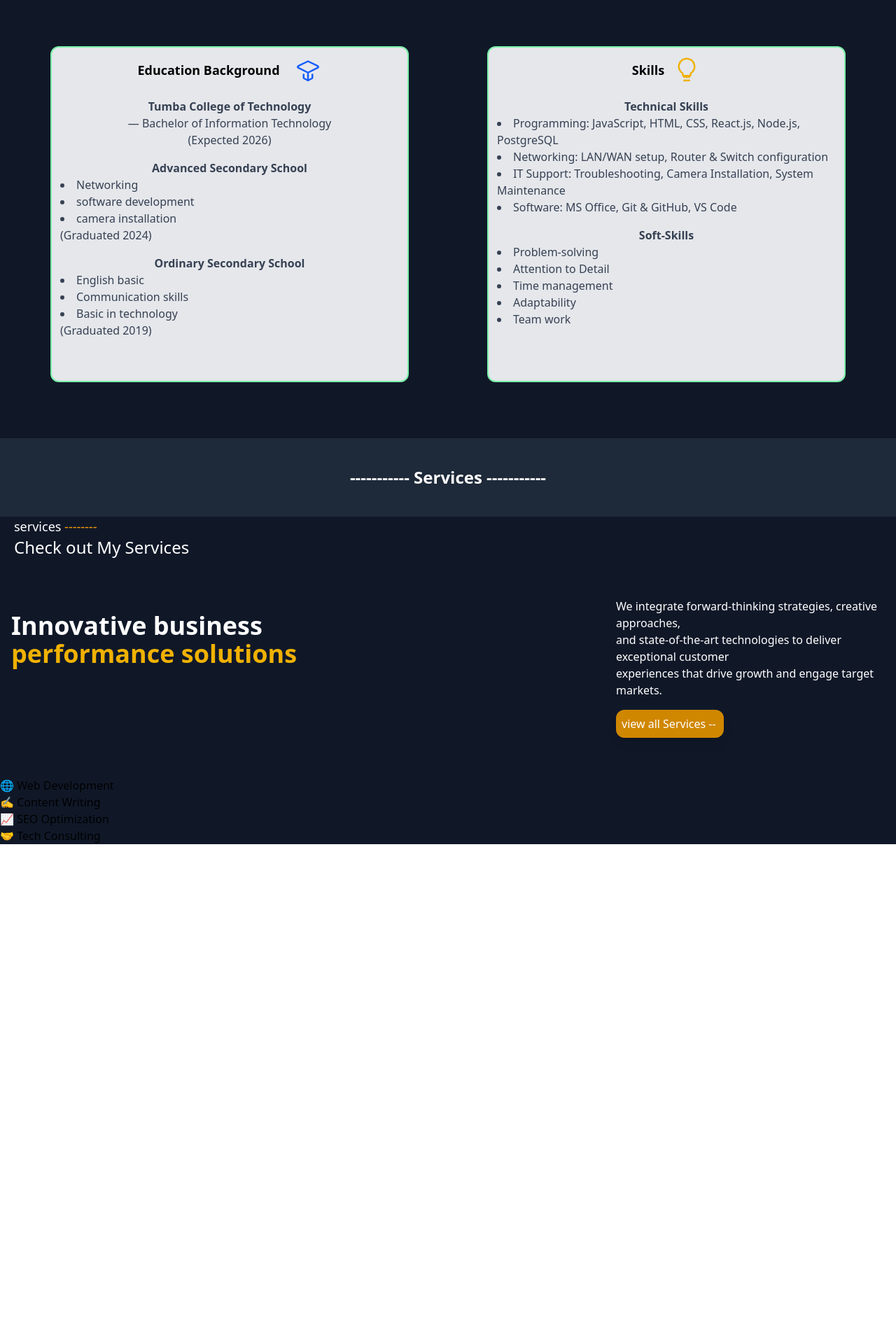
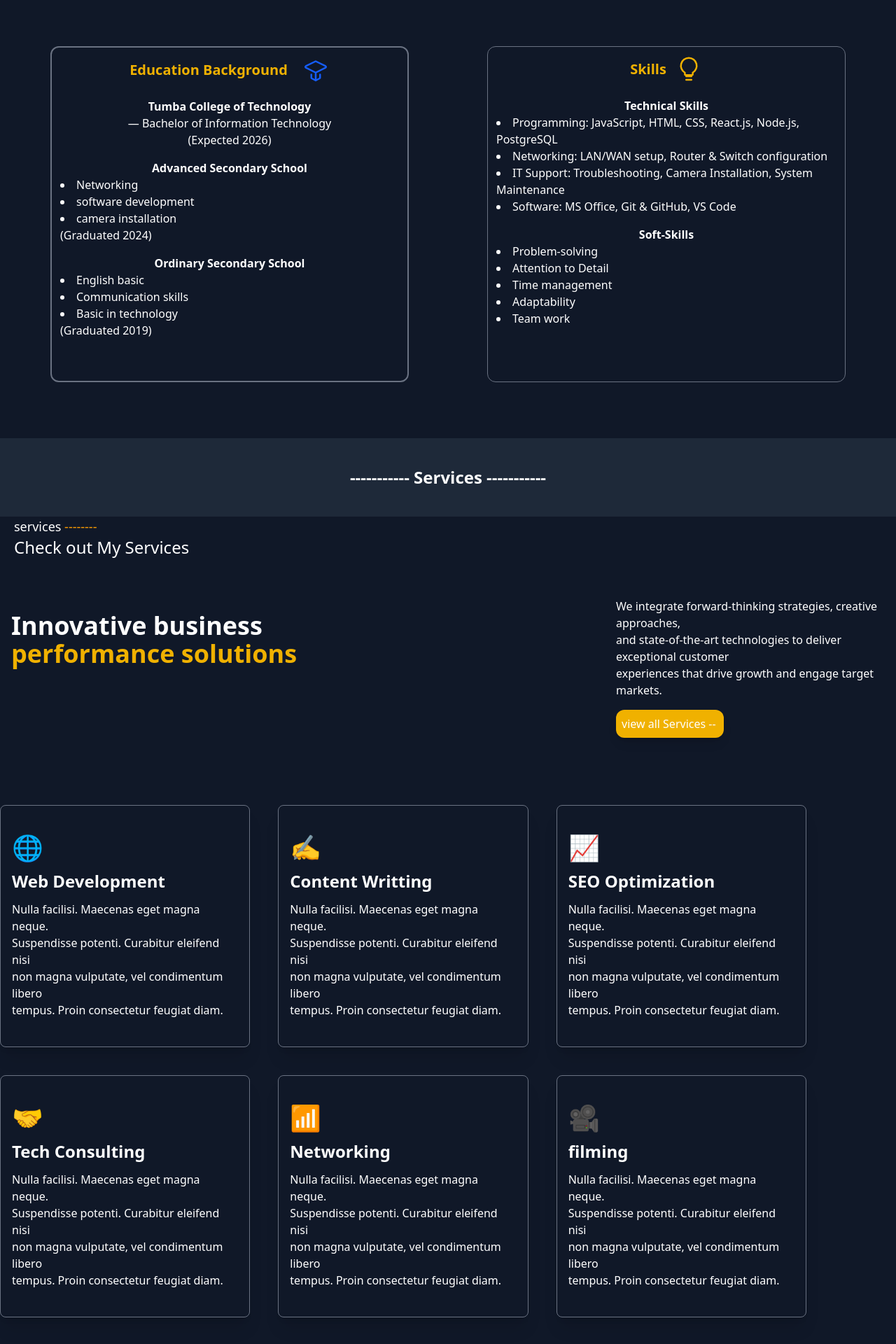
Before and after one commit to Olivier-Masabo/tailwind-practice, a React (Vite) app: page / in a window 1280 px wide. Shown: the part 1606-3526 px from the top of the page at 70% size. Before the commit the page ends 2812 px from the top, so only its background shows below. Built offline with nearby package versions, Linux system fonts and the light colour scheme.

Commit message:
adding styles

```diff
--- a/src/body.jsx
+++ b/src/body.jsx
@@ -102,8 +102,8 @@ Let’s create something great together!</h2>
 
   <h1 id="resume" className="p-10 text-center font-bold text-2xl bg-gray-800 text-white">----------- Resume -----------</h1>
 <section className=" flex justify-evenly items-center bg-gray-900 py-10">
-  <div className='border-green-300 border-2  w-lg text-center h-[60vh] rounded-xl bg-gray-200 m-10'>
-    <h2 class="flex items-center text-lg font-bold justify-center mb-5 mt-3">
+  <div className='border-gray-500 border-2  w-lg text-center h-[60vh] rounded-xl  m-10'>
+    <h2 class="flex items-center text-xl font-bold justify-center mb-5 mt-3 text-yellow-500">
 
       Education Background
   <svg xmlns="http://www.w3.org/2000/svg"
@@ -118,7 +118,7 @@ Let’s create something great together!</h2>
   </svg>
 </h2>
  <div class="space-y-4">
-    <p class="text-gray-700">
+    <p class="text-white">
       <strong>Tumba College of Technology</strong>
       <ul>
       <li>
@@ -126,7 +126,7 @@ Let’s create something great together!</h2>
         </li>
       </ul>
     </p>
-    <p class="text-gray-700">
+    <p class="text-white">
       <strong> Advanced Secondary School</strong>
       <ul className='list-disc list-inside  text-start px-3'>
       <li>Networking</li>
@@ -135,7 +135,7 @@ Let’s create something great together!</h2>
       </ul>
     </p>
 
-      <p class="text-gray-700">
+      <p class="text-white">
       <strong> Ordinary Secondary School</strong>
       <ul className='list-disc list-inside  text-start px-3'>
       <li>English basic</li>
@@ -148,8 +148,8 @@ Let’s create something great together!</h2>
   </div>
 
 
-    <div className='border-green-300 border-2  w-lg text-center h-[60vh] rounded-xl bg-gray-200 m-10'>
-    <h2 class="flex items-center text-lg font-bold justify-center mb-5 mt-3">
+    <div className='border-gray-500 border-1  w-lg text-center h-[60vh] rounded-xl m-10'>
+    <h2 class="flex items-center text-xl font-bold justify-center mb-5 mt-3 text-yellow-500">
       Skills
 <svg xmlns="http://www.w3.org/2000/svg"
      fill="none"
@@ -166,7 +166,7 @@ Let’s create something great together!</h2>
 </h2>
  <div class="space-y-4">
 
-    <p class="text-gray-700">
+    <p class="text-white">
       <strong>Technical Skills</strong>
       <ul className='list-disc list-inside text-start px-3'>
       <li>Programming: JavaScript, HTML, CSS, React.js, Node.js, PostgreSQL</li>
@@ -176,7 +176,7 @@ Let’s create something great together!</h2>
       </ul>
     </p>
 
-      <p class="text-gray-700">
+      <p class="text-white">
       <strong> Soft-Skills</strong>
       <ul className='list-disc list-inside  text-start px-3'>
         <li>Problem-solving</li>
@@ -210,16 +210,68 @@ Let’s create something great together!</h2>
     <p className="text-white">We integrate forward-thinking strategies, creative approaches, <br />
      and state-of-the-art technologies to deliver exceptional customer <br />
       experiences that drive growth and engage target markets.</p>
-   <p className='w-[40%] text-left  bg-yellow-600 text-white font-medium text-base p-2 cursor-pointer rounded-xl shadow-lg mt-4'>view all Services --</p>
+   <p className='w-[40%] text-left  bg-yellow-500 text-white font-medium text-base p-2 cursor-pointer rounded-xl shadow-lg mt-4'>view all Services --</p>
 </div>
   </div>
-  <ul>
-    <li><a href="#web-dev">🌐 Web Development</a></li>
-    <li><a href="#content-writing">✍️ Content Writing</a></li>
-    <li><a href="#seo">📈 SEO Optimization</a></li>
-    <li><a href="#consulting">🤝 Tech Consulting</a></li>
 
-  </ul>
+  <div className='grid grid-cols-3 gap-10 w-[90%] justify-center items-center py-10'>
+
+    <div className='border-gray-500 border-1 p-4 rounded-lg py-10 shadow-xl'>
+      <p className='text-4xl'>🌐</p>
+      <h1 className='text-2xl py-3 font-bold text-white'>Web Development</h1>
+      <p className='text-start text-white'>
+        Nulla facilisi. Maecenas eget magna neque. <br />
+         Suspendisse potenti. Curabitur eleifend nisi <br />
+         non magna vulputate, vel condimentum libero <br />
+         tempus. Proin consectetur feugiat diam.</p>
+    </div>
+     <div className='border-gray-500 border-1 p-4 rounded-lg py-10 shadow-xl'>
+      <p className='text-4xl'>✍️</p>
+      <h1 className='text-2xl py-3 font-bold text-white'>Content Writting</h1>
+      <p className='text-start text-white'>
+        Nulla facilisi. Maecenas eget magna neque. <br />
+         Suspendisse potenti. Curabitur eleifend nisi <br />
+         non magna vulputate, vel condimentum libero <br />
+         tempus. Proin consectetur feugiat diam.</p>
+    </div>
+     <div className='border-gray-500 border-1 p-4 rounded-lg py-10 shadow-xl'>
+      <p className='text-4xl'>📈</p>
+      <h1 className='text-2xl py-3 font-bold text-white'>SEO Optimization</h1>
+      <p className='text-start text-white'>
+        Nulla facilisi. Maecenas eget magna neque. <br />
+         Suspendisse potenti. Curabitur eleifend nisi <br />
+         non magna vulputate, vel condimentum libero <br />
+         tempus. Proin consectetur feugiat diam.</p>
+    </div>
+     <div className='border-gray-500 border-1 p-4 rounded-lg py-10 shadow-xl'>
+      <p className='text-4xl'>🤝 </p>
+      <h1 className='text-2xl py-3 font-bold text-white'>Tech Consulting</h1>
+      <p className='text-start text-white'>
+        Nulla facilisi. Maecenas eget magna neque. <br />
+         Suspendisse potenti. Curabitur eleifend nisi <br />
+         non magna vulputate, vel condimentum libero <br />
+         tempus. Proin consectetur feugiat diam.</p>
+    </div>
+     <div className='border-gray-500 border-1 p-4 rounded-lg py-10 shadow-xl'>
+      <p className='text-4xl'>📶</p>
+      <h1 className='text-2xl py-3 font-bold text-white'>Networking</h1>
+      <p className='text-start text-white'>
+        Nulla facilisi. Maecenas eget magna neque. <br />
+         Suspendisse potenti. Curabitur eleifend nisi <br />
+         non magna vulputate, vel condimentum libero <br />
+         tempus. Proin consectetur feugiat diam.</p>
+    </div>
+     <div className='border-gray-500 border-1 p-4 rounded-lg py-10 shadow-xl'>
+      <p className='text-4xl'>🎥</p>
+      <h1 className='text-2xl py-3 font-bold text-white'>filming</h1>
+      <p className='text-start text-white'>
+        Nulla facilisi. Maecenas eget magna neque. <br />
+         Suspendisse potenti. Curabitur eleifend nisi <br />
+         non magna vulputate, vel condimentum libero <br />
+         tempus. Proin consectetur feugiat diam.</p>
+    </div>
+
+  </div>
 </section>
 
 
```
